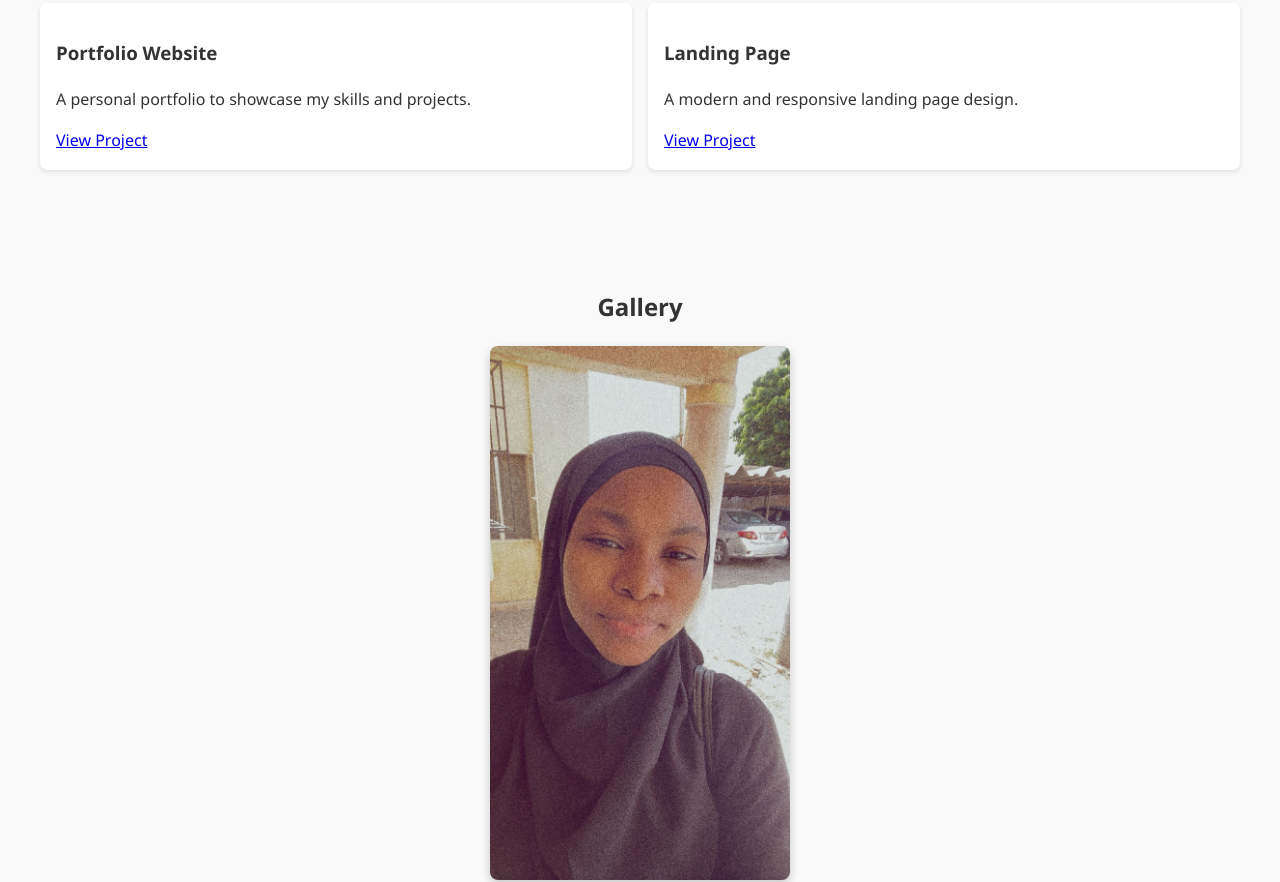
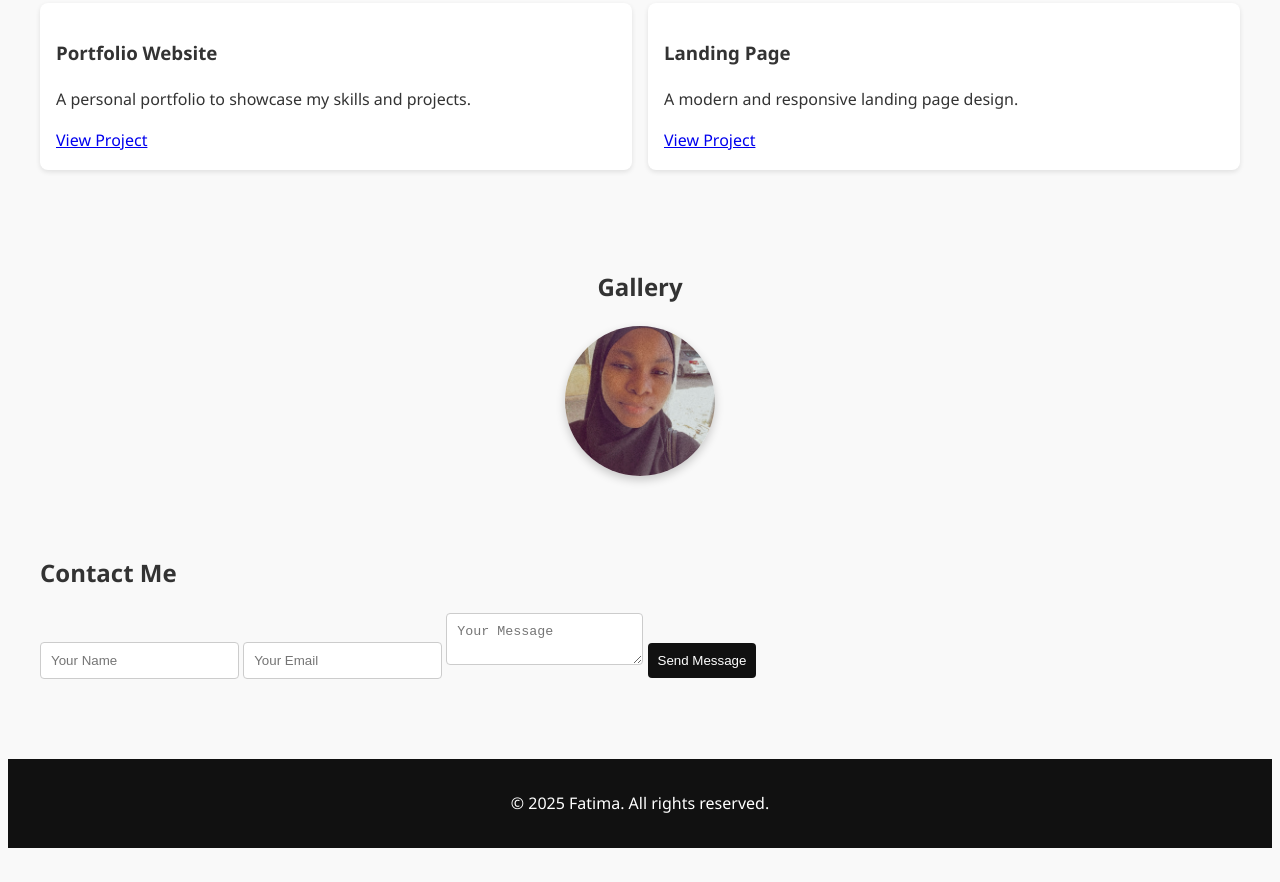
Before and after one commit to Fatimasab500/My-portfolio-test, a plain HTML site: page index.html in a window 1280 px wide. Shown: the part 720-1602 px from the top of the page. After the commit the page ends 1576 px from the top, so only its background shows below. Drawn offline with Linux system fonts and the light colour scheme.

Commit message:
style.css

```diff
--- a/style.css
+++ b/style.css
@@ -74,15 +74,32 @@ section {
   border-radius: 8px;
 }
 #gallery {
-  padding: 50px 20px;
+  padding: 30px 15px;
   text-align: center;
 }
 
+.image-gallery {
+  display: flex;
+  justify-content: center;
+  margin-top: 20px;
+}
+
 .image-gallery img {
-  width: 300px;
-  height: auto;
-  border-radius: 8px;
+  width: 150px;
+  height: 150px;
+  object-fit: cover;
+  border-radius: 50%; /* Circle shape */
   box-shadow: 0 4px 10px rgba(0, 0, 0, 0.2);
+  transition: all 0.3s ease;
+}
+
+/* ✅ Responsive for phones and small screens */
+@media screen and (max-width: 600px) {
+  .image-gallery img {
+    width: 100px;
+    height: 100px;
+  }
+}
 }
 
 form {
```
